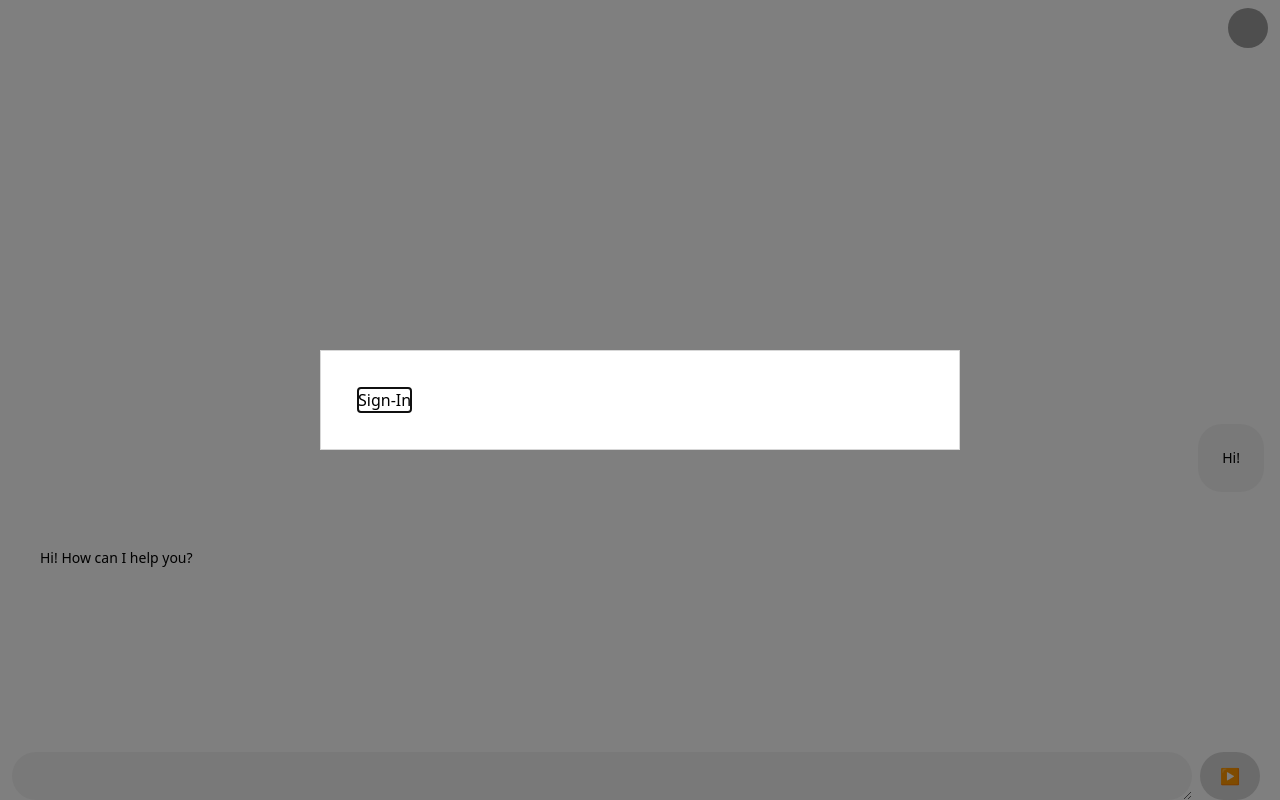
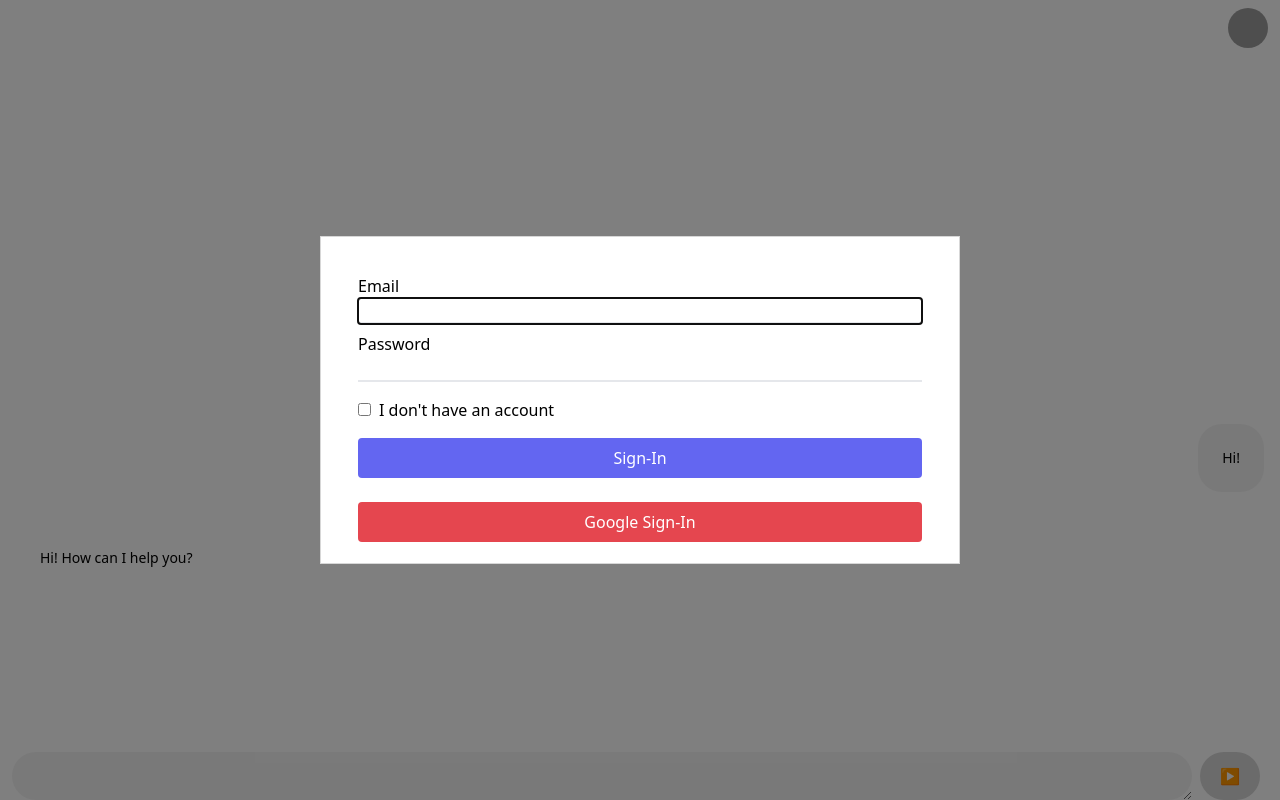
Before and after one commit to icreaterain/messenger-react, a React (Vite) app: page / in a window 1280 px wide. Both pictures are taken after a click on the element 1248 px from the left and 28 px from the top of the page. Built offline with nearby package versions, Linux system fonts and the light colour scheme; grey boxes are pictures that could not be loaded.

Commit message:
added email sign-up and sign-in functionality

```diff
--- a/src/components/chatHeader/chatHeader.tsx
+++ b/src/components/chatHeader/chatHeader.tsx
@@ -1,33 +1,185 @@
+import { useRef, useState } from "react"
 import Popup from "reactjs-popup"
-import { signInWithGooglePopup } from "../../utils/firebase/auth"
-import { createUserDocumentFromAuth } from "../../utils/firebase/auth"
+import {
+  createAuthUserWithEmailAndPassword,
+  signInAuthUserWithEmailAndPassword,
+  signInWithGooglePopup,
+} from "../../utils/firebase/auth"
+import { createUserDocumentFromAuth } from "../../utils/firebase/db"
 import { UserCredential } from "firebase/auth"
 import "reactjs-popup/dist/index.css"
+import { PopupActions } from "reactjs-popup/dist/types"
 
-const user = {
-  name: "Gennadii Mareichev",
-  avatar: "https://avatars.githubusercontent.com/u/30478350",
+type User = {
+  displayName: string
+  photoURL: string
+}
+
+const defaultUser = {
+  displayName: "",
+  photoURL: "https://avatars.githubusercontent.com/u/0",
+}
+
+const defaultSignUpFormFields = {
+  displayName: "",
+  email: "",
+  password: "",
+  confirmPassword: "",
 }
 
 const ChatHeader = () => {
+  const [formFields, setFormFields] = useState(defaultSignUpFormFields)
+  const { displayName, email, password, confirmPassword } = formFields
+  const [isSignUpForm, setIsSignUpForm] = useState(false)
+  const [user, setUser] = useState<User>(defaultUser)
+
+  const popupRef = useRef<PopupActions | null>(null)
+  const closePopup = () => popupRef.current && popupRef.current.close()
+
+  const handleChange: React.ChangeEventHandler<HTMLInputElement> = (event) => {
+    const { name, value } = event.target
+    setFormFields({ ...formFields, [name]: value })
+  }
+
+  const resetFormFields = () => {
+    setFormFields(defaultSignUpFormFields)
+  }
+
+  const handleSubmit: React.FormEventHandler<HTMLFormElement> = async (
+    event
+  ) => {
+    event.preventDefault()
+
+    if (isSignUpForm) {
+      if (password !== confirmPassword) {
+        alert("The pasword doesn`t match the confirm password field")
+        return
+      }
+
+      const response = await createAuthUserWithEmailAndPassword(email, password)
+      if (response) {
+        await createUserDocumentFromAuth({
+          ...response.user,
+          displayName,
+        })
+
+        setUser({
+          displayName: displayName || "",
+          photoURL: defaultUser.photoURL,
+        })
+
+        closePopup()
+        resetFormFields()
+      }
+    } else {
+      const response = await signInAuthUserWithEmailAndPassword(email, password)
+      if (response) {
+        const { displayName, photoURL } = response.user
+        setUser({
+          displayName: displayName || "",
+          photoURL: photoURL || defaultUser.photoURL,
+        })
+        closePopup()
+        resetFormFields()
+      }
+    }
+  }
+
   const logGoogleUser = async () => {
     const { user } = (await signInWithGooglePopup()) as UserCredential
-    const userDocRef = await createUserDocumentFromAuth(user)
-    console.log("→", "chatHeader", "userDocRef", userDocRef)
+    await createUserDocumentFromAuth(user)
+
+    const { displayName, photoURL } = user
+    setUser({
+      displayName: displayName || "",
+      photoURL: photoURL || defaultUser.photoURL,
+    })
+
+    closePopup()
   }
 
   return (
     <header className="sticky top-0 p-3 mb-1.5 flex items-center justify-end z-10 h-14 font-semibold bg-token-main-surface-primary">
       <Popup
+        ref={popupRef}
         trigger={
           <div className="rounded-full overflow-hidden cursor-pointer">
-            <img className="h-10 w-10" src={user.avatar} alt={user.name} />
+            <img
+              className="h-10 w-10"
+              src={user.photoURL}
+              alt={user.displayName}
+            />
           </div>
         }
         modal
       >
-        <div className="m-8">
-          <button onClick={logGoogleUser}>Sign-In</button>
+        <div className="flex flex-col">
+          <div className="mx-8 mt-4">
+            <form className="flex flex-col my-2" onSubmit={handleSubmit}>
+              {isSignUpForm && <label>Display name</label>}
+              {isSignUpForm && (
+                <input
+                  className="border-b-2"
+                  type="text"
+                  name="displayName"
+                  value={displayName}
+                  onChange={handleChange}
+                  required={isSignUpForm}
+                />
+              )}
+              <label className="mt-2">Email</label>
+              <input
+                className="border-b-2"
+                type="email"
+                name="email"
+                value={email}
+                onChange={handleChange}
+              />
+              <label className="mt-2">Password</label>
+              <input
+                className="border-b-2"
+                type="password"
+                name="password"
+                value={password}
+                onChange={handleChange}
+              />
+              {isSignUpForm && <label className="mt-2">Confirm password</label>}
+              {isSignUpForm && (
+                <input
+                  className="border-b-2"
+                  type="password"
+                  name="confirmPassword"
+                  value={confirmPassword}
+                  onChange={handleChange}
+                  required={isSignUpForm}
+                />
+              )}
+              <div className="my-4">
+                <input
+                  id="isSignUpForm"
+                  type="checkbox"
+                  onChange={(event) => {
+                    setIsSignUpForm(event.target.checked)
+                  }}
+                />
+                <label htmlFor="isSignUpForm" className="ml-2">
+                  I don't have an account
+                </label>
+              </div>
+              <button
+                className="bg-indigo-500 p-2 rounded text-white"
+                type="submit"
+              >
+                {isSignUpForm ? "Sign-Up" : "Sign-In"}
+              </button>
+            </form>
+          </div>
+          <button
+            className="bg-[#E5464F] p-2 mx-8 my-4 rounded text-white"
+            onClick={logGoogleUser}
+          >
+            Google Sign-In
+          </button>
         </div>
       </Popup>
     </header>
--- a/src/utils/firebase/auth.ts
+++ b/src/utils/firebase/auth.ts
@@ -3,9 +3,9 @@ import {
   getAuth,
   signInWithPopup,
   GoogleAuthProvider,
-  User,
+  createUserWithEmailAndPassword,
+  signInWithEmailAndPassword,
 } from "firebase/auth"
-import { getFirestore, doc, getDoc, setDoc } from "firebase/firestore"
 
 const firebaseConfig = {
   apiKey: "AIzaSyAqSZd-Oi-hOvCzVqvtME7uhnKVq6dprHw",
@@ -27,27 +27,28 @@ provider.setCustomParameters({
 export const auth = getAuth()
 export const signInWithGooglePopup = () => signInWithPopup(auth, provider)
 
-export const db = getFirestore()
+export const createAuthUserWithEmailAndPassword = async (
+  email: string,
+  password: string
+) => {
+  if (!email || !password) return
 
-export const createUserDocumentFromAuth = async (userAuth: User) => {
-  const userDocRef = doc(db, "users", userAuth.uid)
-  const userSnapshot = await getDoc(userDocRef)
+  try {
+    return await createUserWithEmailAndPassword(auth, email, password)
+  } catch (e) {
+    console.error("Error creating the user.", (e as Error).message)
+  }
+}
 
-  if (!userSnapshot.exists()) {
-    const { displayName, email, photoURL } = userAuth
-    const createdAt = new Date()
+export const signInAuthUserWithEmailAndPassword = async (
+  email: string,
+  password: string
+) => {
+  if (!email || !password) return
 
-    try {
-      await setDoc(userDocRef, {
-        displayName,
-        email,
-        photoURL,
-        createdAt,
-      })
-    } catch (e) {
-      console.error("error creating the user", (e as Error).message)
-    }
+  try {
+    return await signInWithEmailAndPassword(auth, email, password)
+  } catch (e) {
+    console.error("Error signing in the user.", (e as Error).message)
   }
-
-  return userDocRef
 }
--- /dev/null
+++ b/src/utils/firebase/db.ts
@@ -0,0 +1,27 @@
+import { getFirestore, doc, getDoc, setDoc } from "firebase/firestore"
+import { User } from "firebase/auth"
+
+export const db = getFirestore()
+
+export const createUserDocumentFromAuth = async (userAuth: User) => {
+  const userDocRef = doc(db, "users", userAuth.uid)
+  const userSnapshot = await getDoc(userDocRef)
+
+  if (!userSnapshot.exists()) {
+    const { displayName, email, photoURL } = userAuth
+    const createdAt = new Date()
+
+    try {
+      await setDoc(userDocRef, {
+        displayName,
+        email,
+        photoURL,
+        createdAt,
+      })
+    } catch (e) {
+      console.error("Error creating the user.", (e as Error).message)
+    }
+  }
+
+  return userDocRef
+}
```
